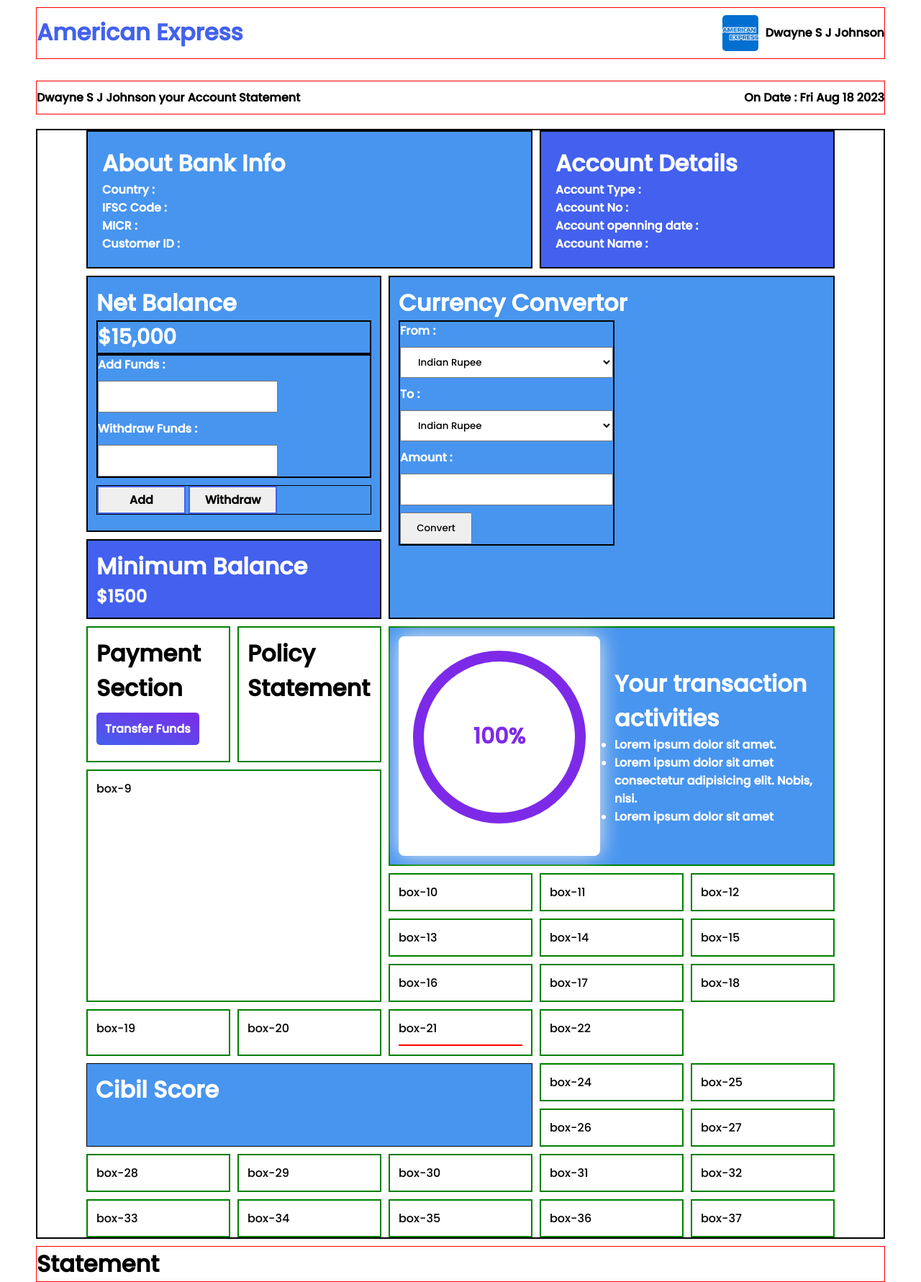
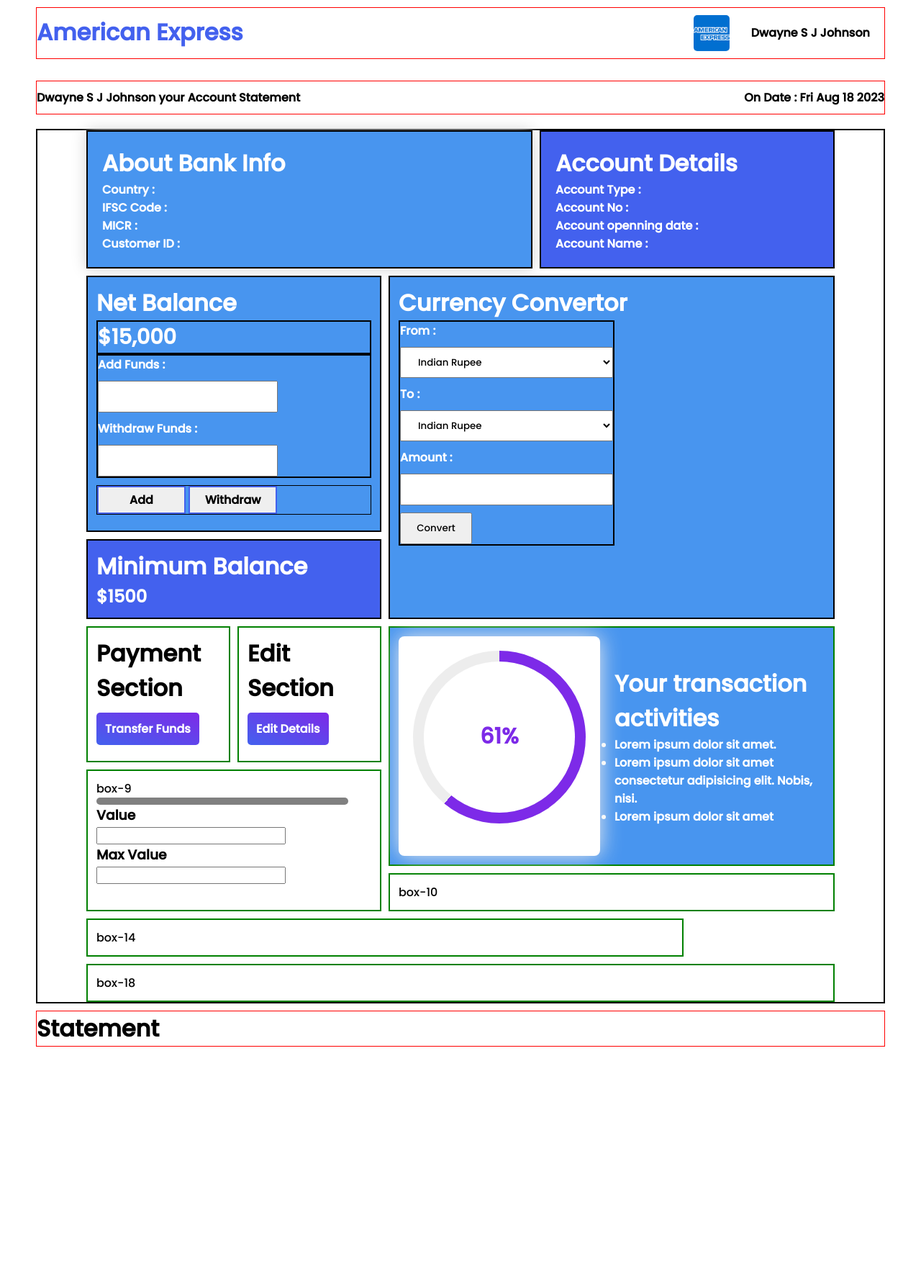
Before and after one commit to SamarthDesai-1/Banking-Management-System, a PHP site: page /MyAccount.html in a window 1280 px wide. Shown: the whole page at 72% size. After the commit the page ends 1454 px from the top, so only its background shows below. Run offline with PHP 8.4, Linux system fonts and the light colour scheme.

Commit message:
Commit Success

```diff
--- a/CSS/MyAccount.css
+++ b/CSS/MyAccount.css
@@ -74,6 +74,8 @@
         padding: 20px 20px;
         border: 2px solid black;
         color: white;
+
+        box-shadow: 0px 0px 20px #d2d2d2;
     }
     #box-2 {
         background-color: #4361ee;
@@ -95,6 +97,7 @@
         border: 2px solid black;
         grid-column: span 3;
         grid-row: span 3;
+
     }
     #box-5 {
         background-color: #4361ee;
@@ -123,6 +126,18 @@
         grid-column: span 2;
         grid-row: span 5;
     }
+    #box-10 {
+        grid-row: span 3;
+        grid-column: span 3;
+    }
+    #box-14 {
+        grid-column: span 4; ;
+        grid-row: span 3;
+    }
+    #box-18 {
+        grid-column: span 5;
+    }
+
     .dynamic-progress-bar {
         display: flex;
         flex-direction: column;
@@ -132,6 +147,7 @@
         width: 300px;
         padding: 20px;
         box-shadow: 0px 0px 30px #ededed;
+        z-index: 1;
     }
     .circular-progress {
         position: relative;
@@ -144,6 +160,7 @@
         flex-direction: column;
         align-items: center;
         justify-content: center;
+        /* z-index: 1; */
     }
     .circular-progress::before {
         content: "";
@@ -158,13 +175,6 @@
         font-size: 30px;
         font-weight: 600;
         color: #7d2ae8;
-    }
-    #box-23 {
-        background-color: #4895ef;
-        color: white;
-        border: 1px solid black;
-        grid-row: span 2;
-        grid-column: span 3;
     }
     /* grid section endss here */
 
@@ -196,6 +206,7 @@
     max-width: 250px;
     padding: 10px 20px;
     outline: none;
+    font-weight: bold;
 
 }
 .btn {
@@ -250,3 +261,241 @@
     border: 2px solid black;
     font-size: 1.2rem;
 }
+
+.edit-section {
+
+}
+
+
+
+
+
+
+
+
+
+
+
+
+
+
+
+
+
+
+
+
+
+
+
+
+.progress {
+    background-color: grey;
+    border-radius: 20px;
+    height: 10px;
+    width: 350px;
+}
+.progress-done {
+    display: flex;
+    align-items: center;
+    justify-content: center;
+    background-image: repeating-linear-gradient(to left ,#0546e0 ,#1172f9 ,#4892f9);
+    box-shadow: 0 5px 5px -6px #0546e0, 0 3px 7px #1172f9;
+    border-radius: 20px;
+    color: #fff;
+    height: 100%;
+    width: 0;transition: 1s ease 0.3s;
+}
+.inputContainer {
+    display: flex;
+    width: 50%;
+    justify-content: space-evenly;
+}
+
+
+
+
+
+
+
+
+
+
+
+.center {
+    position: absolute;
+    top: 50%;
+    left: 50%;
+    transform: translate(-50% ,-50%);
+}
+.popup {
+    position: fixed;
+    top: 100vh;
+    left: 0px;
+    width: 100%;
+    height: 100%;
+    z-index: 2;
+}
+.popup-content {
+    box-shadow: 0px 0px 20px #d2d4d6;
+}
+.popup .overlay {
+    position: absolute;
+    top: 0px;
+    left: 0px;
+    width: 100%;
+    height: 100%;
+    background: rgba(0,0,0,0,0,5);
+    opacity: 0;
+
+    transition: opacity 100ms ease-in-out 200ms;
+}
+.popup .popup-content {
+    position: relative;
+    top: 50%;
+    left: 50%;
+    transform: translate(-50% ,-50%) scale(1.15);
+    opacity: 0;
+    width: 95%;
+    max-width: 1000px;
+    background-color: #fff;
+    padding: 25px;
+    border-radius: 20px;
+    box-shadow: 0px 2px 2px 5px(0,0,0,0,05);
+    transition: all 300ms ease-in-out;
+}
+.popup .popup-content h2 {
+    margin: 10px 0px;
+    font-size: 25px;
+    color: #111;
+    text-align: center;
+}
+.popup .popup-content p {
+    margin: 15px 0px;
+    color: #222;
+    font-size: 16px;
+    text-align: center;
+}
+.popup .popup-content .controls {
+    display: flex;
+    justify-content: space-between;
+    margin: 20px 0px 0px;
+
+}
+.popup .popup-content .controls button {
+    padding: 10px 20px;
+    border: none;
+    outline: none;
+    font-size: 15px;
+    border-radius: 20px;
+    cursor: pointer;
+}
+.popup .popup-content .controls .close-btn {
+    background: transparent;
+    color: #3284ed;
+
+}
+.popup .popup-content .controls .submit-btn {
+    background: #3284ed;
+    color: #fff;
+}
+.popup.active {
+    top: 0px;
+    transition: top 0ms ease-in-out 0ms;
+
+}
+.popup.active .overlay {
+    opacity: 1;
+    transition: all 300ms ease-in-out;
+}
+.popup.active .popup-content {
+    transform: translate(-50% ,-50%) scale(1);
+    opacity: 1;
+}
+
+.popup-content p {
+    display: flex;
+    justify-content: center ;
+}
+
+
+
+
+
+
+
+
+
+
+
+.name-section {
+    display: flex;
+    flex-direction: column;
+    /* border: 1px solid black; */
+    max-width: 250px;
+    padding: 10px 20px;
+    row-gap: 8px;
+}
+.popup-form-css {
+    outline: none;
+
+}
+.currency-section {
+    /* border: 1px solid black; */
+    max-width: 250px;
+    padding: 10px 20px;
+    row-gap: 10px;
+    margin-block: 5px;
+
+}
+.account-type {
+    /* border: 1px solid black; */
+    padding: 10px 20px;
+    display: flex;
+    flex-direction: column;
+    row-gap: 10px;
+
+}
+.contact-info {
+    /* border: 1px solid black; */
+    display: flex;
+    flex-direction: column;
+    justify-content: center;
+    row-gap: 10px;
+    min-width: 300px;
+    padding: 10px 20px;
+    min-height: 300px;
+
+}
+.select-menu {
+    padding: 10px 20px;
+    min-width: 200px;
+}
+.popup-form-section {
+    display: flex;
+    border-radius: 5px;
+}
+
+.section-3 {
+    /* border: 1px solid black; */
+    display: flex;
+    flex-direction: column;
+    min-width: 400px;
+    padding: 10px 20px;
+
+}
+.section-3 .items {
+    font-weight: bold;
+    padding: 10px 20px;
+}
+.section-3 {
+    display: flex;
+    row-gap: 10px;
+}
+.header-section {
+    margin-block: 5px;
+}
+.links {
+    color: white;
+    text-decoration: none;
+}
--- a/CSS/Payment.css
+++ b/CSS/Payment.css
@@ -82,9 +82,6 @@
     border-radius: 5px;
     transition: 0.7s ease-in-out;
 }
-.btn:hover {
-    transform: scale(1.1);
-}
 
 .cvv-amount-section {
     max-width: 443px;
@@ -108,7 +105,7 @@
 .info-section {
     padding: 30px 30px;
     border-radius: 8px;
-    box-shadow: 0px 0px 20px #d2d2d2;
+    /* box-shadow: 0px 0px 20px #d2d2d2; */
     max-width: 570px;
 }
 .info-section h1 {
--- a/MyAccount.html
+++ b/MyAccount.html
@@ -1,11 +1,13 @@
 <!DOCTYPE html>
 <html lang="en">
+
 <head>
     <meta charset="UTF-8">
     <meta name="viewport" content="width=device-width, initial-scale=1.0">
     <title>My Account</title>
     <link rel="stylesheet" href="./CSS/MyAccount.css">
 </head>
+
 <body>
     <div class="container">
         <div class="logo-section">
@@ -59,9 +61,13 @@
                 <form method="post">
 
                     <div class="form-section">
-                        <label><h4>Add Funds : </h4></label>
+                        <label>
+                            <h4>Add Funds : </h4>
+                        </label>
                         <input type="number" name="" id="" class="format">
-                        <label><h4>Withdraw Funds : </h4></label>
+                        <label>
+                            <h4>Withdraw Funds : </h4>
+                        </label>
                         <input type="number" class="format">
                     </div>
 
@@ -78,7 +84,9 @@
 
                 <form method="post">
                     <div class="curreny-convertor-section">
-                        <label><h4>From : </h4></label>
+                        <label>
+                            <h4>From : </h4>
+                        </label>
                         <select name="" id="" class="drop">
                             <option value="INR">Indian Rupee</option>
                             <option value="USD">American Dollar</option>
@@ -86,7 +94,9 @@
                             <option value="RSR">Russian Rubble</option>
                             <option value="SGD">Singapore Dollar</option>
                         </select>
-                        <label><h4>To : </h4></label>
+                        <label>
+                            <h4>To : </h4>
+                        </label>
                         <select name="" id="" class="drop">
                             <option value="INR">Indian Rupee</option>
                             <option value="USD">American Dollar</option>
@@ -94,7 +104,9 @@
                             <option value="RSR">Russian Rubble</option>
                             <option value="SGD">Singapore Dollar</option>
                         </select>
-                        <label><h4>Amount : </h4></label>
+                        <label>
+                            <h4>Amount : </h4>
+                        </label>
                         <input type="number" name="" id="" class="format-amount">
                         <button type="submit" class="con-btn">Convert</button>
                     </div>
@@ -114,17 +126,100 @@
                 <form method="post">
                     <h1>Payment Section</h1>
                     <div class="transfer-section">
-                        <button class="transfer-btn">Transfer Funds</button>
+                        <button class="transfer-btn"><a href="Payment.html" class="links">Transfer Funds</a></button>
                     </div>
                 </form>
 
             </div>
 
             <div class="box" id="box-7">
-                <div class="policy-section">
-                    <h1>Policy Statement</h1>
+                <div class="edit-section">
+                    <!-- <h1>Policy Statement</h1> -->
+                    <h1>Edit Section</h1>
+                    <div class="transfer-section">
+                        <button class="transfer-btn" id="open-popup" onclick="createPopup(id)">Edit Details</button>
+                    </div>
                 </div>
             </div>
+
+            <!-- pop up section -->
+            <div class="popup" id="popup">
+                <div class="overlay"></div>
+                <div class="popup-content">
+                    <div class="header-section">
+                        <h1>Your Account Details</h1>
+                    </div>
+
+                    <form method="post" class="popup-form-section">
+
+                        <div class="section-1">
+                            <div class="name-section">
+                                <label for=""><h4>First Name</h4></label>
+                                <input type="text" class="format popup-form-css">
+                                <label for=""><h4>Middle Name</h4></label>
+                                <input type="text" class="format popup-form-css">
+                                <label for=""><h4>Last Name</h4></label>
+                                <input type="text" class="format popup-form-css">
+                            </div>
+                            <div class="currency-section">
+                                <tr>
+                                    <td class="text-format"><h2>Currency</h2></td>
+                                </tr>
+                                <tr>
+                                    <td class="format"><input type="radio" name="curr" value="USD">&nbsp;&nbsp;USD</td>
+                                    <td class="text-format"><input type="radio" name="curr" value="EUR">&nbsp;&nbsp;EUR</td>
+                                </tr>
+                            </div>
+                            <div class="account-type">
+                                <tr>
+                                    <td class="text-format"><h2>Type of Account</h2></td>
+                                    <td><select name="account" id="" class="select-menu">
+                                        <option value="Savings" class="option-menu">Savings</option>
+                                        <option value="Current" class="option-menu">Current</option>
+                                        <option value="Fixed" class="option-menu">Fixed</option>
+                                        <option value="Recurring" class="option-menu">Recurring</option>
+                                    </select></td>
+                                </tr>
+                            </div>
+                        </div>
+
+                        <div class="section-2">
+                            <div class="contact-info">
+                                <tr>
+                                    <td class="text-format"><h2>Contact</h2></td>
+                                </tr>
+                                <tr>
+                                    <td class="text-format"><h3>Mobile</h3></td>
+                                    <td><input type="text" class="format" maxlength="10" name="mobile"></td>
+                                </tr>
+                                <tr>
+                                    <td class="text-format"><h3>Email</h3></td>
+                                    <td><input type="email" name="email" id="" class="format"></td>
+                                </tr>
+                            </div>
+                        </div>
+
+                        <div class="section-3">
+                            <tr>
+                                <td class="text-format"><h3>Nominee</h3></td>
+                                <td><input type="text" name="nominee" id="" class="items"></td>
+                            </tr>
+                            <tr>
+                                <td><h3>Address</h3></td>
+                                <td><textarea name="address" id="" cols="30" rows="10" class="items"></textarea></td>
+                            </tr>
+                        </div>
+
+                    </form>
+
+                    <div class="controls">
+                        <button class="close-btn">Close</button>
+                        <button class="submit-btn">Save</button>
+                    </div>
+                </div>
+            </div>
+            <!-- pop up section -->
+
             <div class="box" id="box-8">
                 <div class="dynamic-progress-bar">
                     <div class="circular-progress">
@@ -135,23 +230,47 @@
                 <div class="text-area-section">
                     <h1>Your transaction activities</h1>
                     <ul>
-                        <li><h4>Lorem ipsum dolor sit amet.</h4></li>
-                        <li><h4>Lorem ipsum dolor sit amet consectetur adipisicing elit. Nobis, nisi.</h4></li>
-                        <li><h4>Lorem ipsum dolor sit amet</h4></li>
+                        <li>
+                            <h4>Lorem ipsum dolor sit amet.</h4>
+                        </li>
+                        <li>
+                            <h4>Lorem ipsum dolor sit amet consectetur adipisicing elit. Nobis, nisi.</h4>
+                        </li>
+                        <li>
+                            <h4>Lorem ipsum dolor sit amet</h4>
+                        </li>
                     </ul>
                 </div>
             </div>
-            <div class="box" id="box-9">box-9</div>
+            <div class="box" id="box-9">box-9
+                <div class="progress">
+                    <div class="progress-done">
+
+                    </div>
+                </div>
+
+                <div class="inputcontainer">
+                    <div>
+                        <h3>Value</h3>
+                        <input type="number" class="input">
+                    </div>
+                    <div>
+                        <h3>Max Value</h3>
+                        <input type="number" class="maxInput">
+                    </div>
+                </div>
+
+            </div>
             <div class="box" id="box-10">box-10</div>
-            <div class="box" id="box-11">box-11</div>
+            <!-- <div class="box" id="box-11">box-11</div>
             <div class="box" id="box-12">box-12</div>
-            <div class="box" id="box-13">box-13</div>
+            <div class="box" id="box-13">box-13</div> -->
             <div class="box" id="box-14">box-14</div>
-            <div class="box" id="box-15">box-15</div>
+            <!-- <div class="box" id="box-15">box-15</div>
             <div class="box" id="box-16">box-16</div>
-            <div class="box" id="box-17">box-17</div>
+            <div class="box" id="box-17">box-17</div> -->
             <div class="box" id="box-18">box-18</div>
-            <div class="box" id="box-19">box-19</div>
+            <!-- <div class="box" id="box-19">box-19</div>
             <div class="box" id="box-20">box-20</div>
             <div class="box" id="box-21">box-21
                 <div class="payment-statement-section">
@@ -159,10 +278,7 @@
                 </div>
             </div>
             <div class="box" id="box-22">box-22</div>
-            <div class="box" id="box-23">
-                <h1>Cibil Score</h1>
-
-            </div>
+            <div class="box" id="box-23">box-23</div>
             <div class="box" id="box-24">box-24</div>
             <div class="box" id="box-25">box-25</div>
             <div class="box" id="box-26">box-26</div>
@@ -177,6 +293,9 @@
             <div class="box" id="box-35">box-35</div>
             <div class="box" id="box-36">box-36</div>
             <div class="box" id="box-37">box-37</div>
+            <div class="box" id="box-38">box-38</div>
+            <div class="box" id="box-39">box-39</div>
+            <div class="box" id="box-40">box-40</div> -->
         </div>
         <div class="payment-statement-section">
             <h1>Statement</h1>
@@ -184,6 +303,53 @@
     </div>
 
     <script src="./JAVASCRIPT/MyAccount.js"></script>
+    <script>
+        const progress = document.querySelector(".progress-done");
+        const input = document.querySelector(".input");
+        const maxInput = document.querySelector(".maxInput");
+
+        let finalvalue = 0;
+        let max = 0;
+
+        function changeWidth() {
+            progress.style.width = `${(finalvalue / max) * 100}%`;
+            progress.innerText = `${Math.ceil((finalvalue / max) * 100)}%`;
+        }
+
+        input.addEventListener("keyup", function () {
+            finalvalue = parseInt(input.value, 10);
+            changeWidth();
+        })
+        maxInput.addEventListener("keyup", function () {
+            max = parseInt(maxInput.value, 10);
+            changeWidth();
+        })
+    </script>
+    <script>
+        setTimeout(() => {
+            function createPopup(id) {
+                let popupNode = document.querySelector(id)
+                let overlay = popupNode.querySelector(".overlay");
+                let closebtn = popupNode.querySelector(".close-btn");
+                function openpopup() {
+                    popupNode.classList.add("active");
+                }
+                function closepopup() {
+                    popupNode.classList.remove("active");
+                }
+
+
+                overlay.addEventListener("click", closepopup);
+                closebtn.addEventListener("click", closepopup);
+                return openpopup;
+
+            }
+
+            let popup = createPopup("#popup");
+            document.querySelector("#open-popup").addEventListener("click", popup);
+        }, 1000);
+    </script>
 
 </body>
+
 </html>
```
Also changed, not shown: Cookie.php (+20 -5 lines), Demo.html (deleted, +0 -52 lines), JAVASCRIPT/MyAccount.js (+20 -6 lines), PHP/MyAccount.php (+7 -0 lines), Payment.html (+5 -5 lines), PHP/AccountOpen.php (line endings or trailing spaces).
